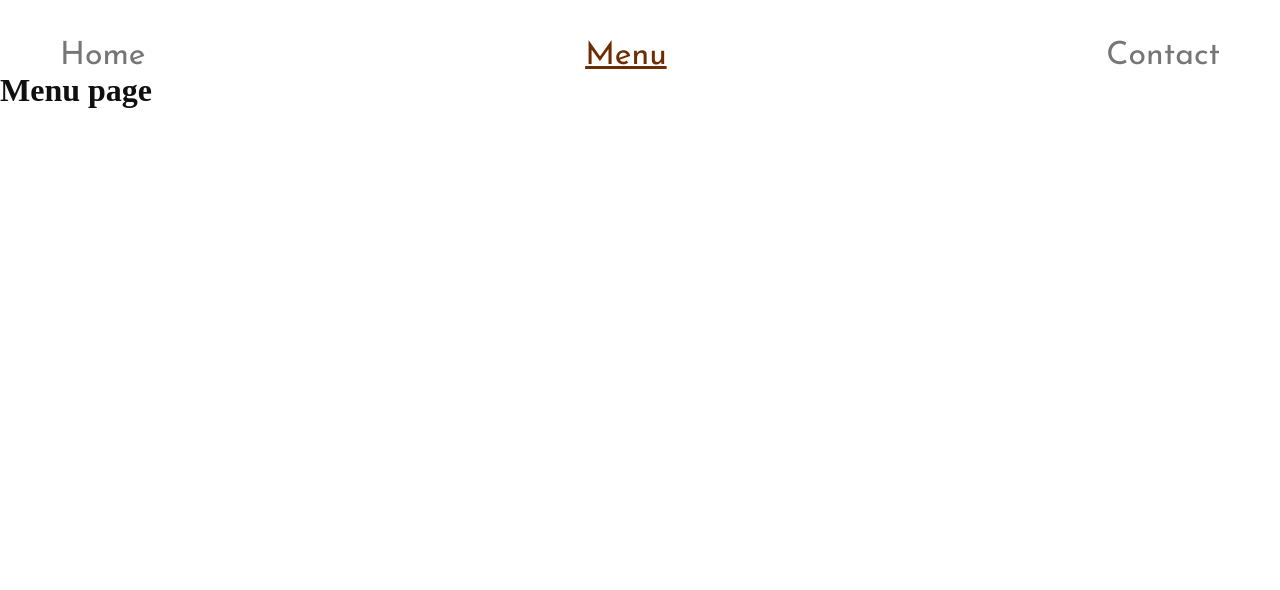
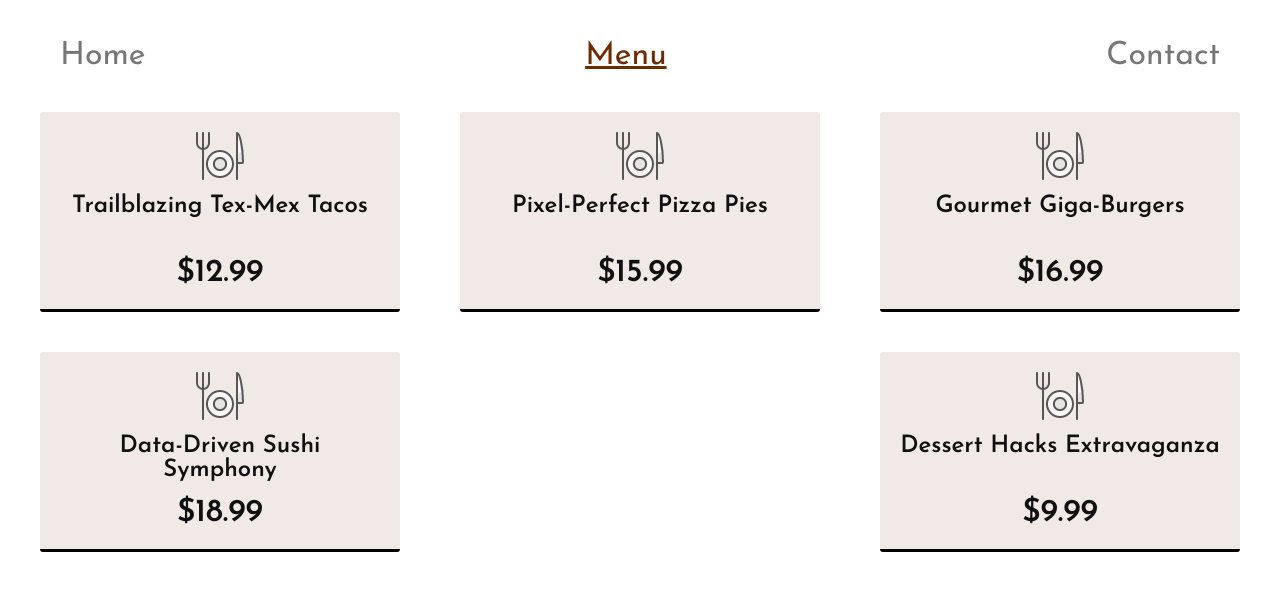
Before and after one commit to x6Nenko/Odin-Restaurant-Page, a website built with webpack: page dist/index.html in a window 1280 px wide. Both pictures are taken after a click on the link "Menu". Built offline with nearby package versions, Linux system fonts and the light colour scheme; a web font is replaced by a local one.

Commit message:
Add and style menu content

```diff
--- a/src/index.js
+++ b/src/index.js
@@ -41,7 +41,7 @@ menuLink.innerText = "Menu";
 menuLink.href = "#";
 menuLink.addEventListener("click", function() {
     heroContent.style.display = "none";
-    menuContent.style.display = "block";
+    menuContent.style.display = "flex";
     contactContent.style.display = "none";
 
     heroLink.classList.remove("active");
--- a/src/modules/menu-page.js
+++ b/src/modules/menu-page.js
@@ -1,9 +1,61 @@
+import foodPlaceholderImg from "../assets/RestaurantEatingSet.png"
+
 function menuPageRender() {
+    const menuItems = [
+        {
+            id: "first",
+            name: "Trailblazing Tex-Mex Tacos",
+            price: "$12.99"
+        },
+        {
+            id: "second",
+            name: "Pixel-Perfect Pizza Pies",
+            price: "$15.99"
+        },
+        {
+            id: "third",
+            name: "Gourmet Giga-Burgers",
+            price: "$16.99"
+        },
+        {
+            id: "fourth",
+            name: "Data-Driven Sushi Symphony",
+            price: "$18.99"
+        },
+        {
+            id: "fifth",
+            name: "Dessert Hacks Extravaganza",
+            price: "$9.99"
+        }
+    ];
+
     const contentWrapper = document.getElementById("content");
     contentWrapper.appendChild(document.createElement("div")).classList.add("menu-container");
 
     const menuContainer = document.querySelector(".menu-container");
-    menuContainer.appendChild(document.createElement("h1")).innerText = "Menu page";
+
+    for (let i = 0; i < menuItems.length; i++) {
+        menuContainer.appendChild(document.createElement("article"));
+    };
+    const menuCards = menuContainer.querySelectorAll("article");
+
+    menuItems.forEach((item, index) => {
+        menuCards[index].appendChild(document.createElement("div")).id = `${item.id}ItemName`;
+        const itemName = document.querySelector(`#${item.id}ItemName`);
+        itemName.classList.add(`item-name`);
+        itemName.appendChild(document.createElement(`img`)).classList.add(`food-image`);
+        itemName.appendChild(document.createElement(`h1`)).innerText = `${item.name}`;
+        menuCards[index].appendChild(document.createElement(`h1`)).id = `${item.id}ItemPrice`;
+        const itemPrice = document.querySelector(`#${item.id}ItemPrice`);
+        itemPrice.classList.add(`item-price`);
+        itemPrice.innerText = `${item.price}`;
+    });
+
+    const foodImage = document.querySelectorAll(".food-image");
+    foodImage.forEach(card => {
+        card.src = foodPlaceholderImg;
+        card.alt = "Food image placeholder.";
+    });
 }
 
 export default menuPageRender;
--- a/src/style.css
+++ b/src/style.css
@@ -19,7 +19,6 @@ html {
 
 .hero-container {
     display: flex;
-    /* font-family: 'Josefin Sans', sans-serif; */
 }
 
 .hero-image {
@@ -67,3 +66,35 @@ nav a:hover {
     color: #6E2C02 !important;
     text-decoration: underline;
 }
+
+/* ================= MENU CONTENT ================= */
+
+.menu-container {
+    flex-wrap: wrap;
+    justify-content: space-between;
+    gap: 40px;
+    margin: 40px;
+}
+
+.menu-container article {
+    display: flex;
+    flex-direction: column;
+    border-bottom: 3px solid black;
+    border-radius: 3px;
+    background-color: #f0e9e5;
+    width: 30%;
+    height: 200px;
+    padding: 20px;
+    text-align: center;
+    font-family: 'Josefin Sans', sans-serif;
+}
+
+.item-name img {
+    margin-bottom: 10px;
+    opacity: 0.7;
+}
+
+.item-price {
+    font-size: 2rem;
+    margin-top: auto;
+}
```
Also changed, not shown: dist/6f46baf2bd09306d7c25.png (added), dist/main.js, src/assets/RestaurantEatingSet.png (added).
